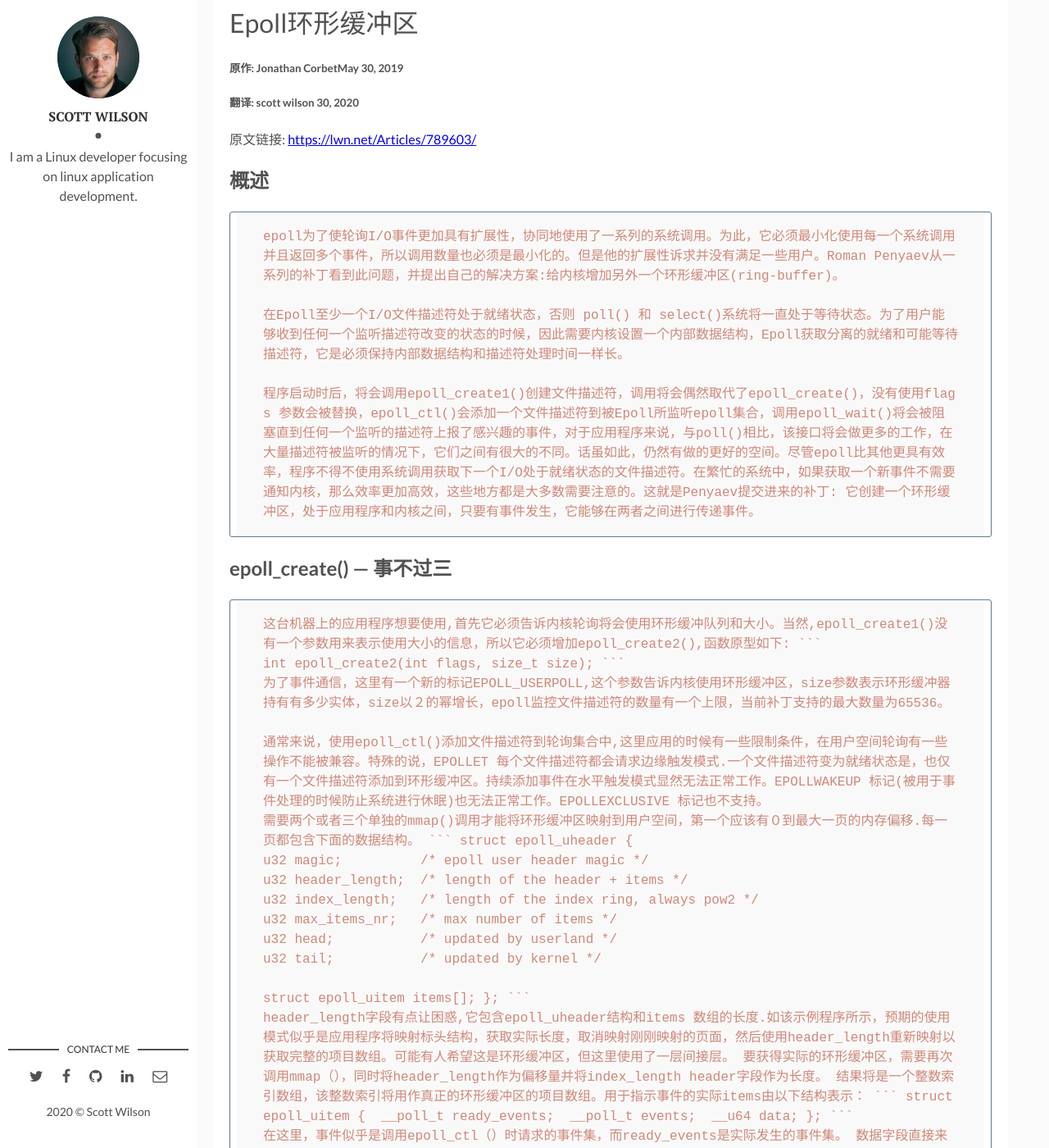
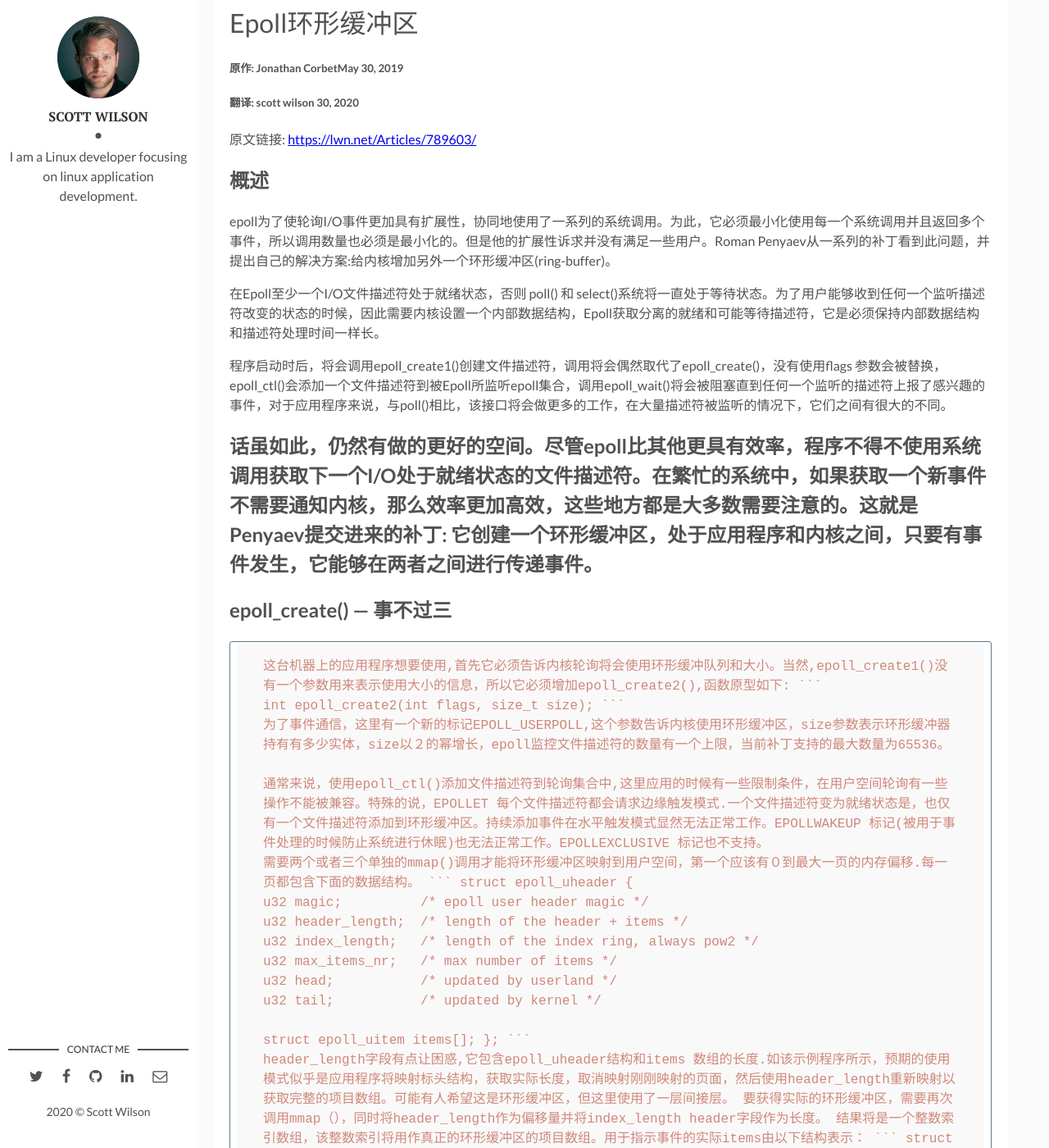
Before and after one commit to scottwxt/growBlog, a Jekyll site: the page built from _posts/2020-05-31-A-ring-buffer-for-Epoll.md, in a window 1280 px wide and 1400 px high, scrolled down 637 px. Shown: the whole window at 82% size. Built offline with Jekyll 4.4.1, drawn with Linux system fonts in a browser that asks for light colours; comment, search, counter and statistics services are not loaded; some of the changed text lies outside the part shown.

Commit message:
word formato #2

````diff
--- a/_posts/2020-05-31-A-ring-buffer-for-Epoll.md
+++ b/_posts/2020-05-31-A-ring-buffer-for-Epoll.md
@@ -11,12 +11,14 @@ tags: [Epoll, Linux, Kernel] # add tag
 ##### 翻译: scott wilson 30, 2020
 原文链接: [https://lwn.net/Articles/789603/](https://lwn.net/Articles/789603/)
 ## 概述
-    epoll为了使轮询I/O事件更加具有扩展性，协同地使用了一系列的系统调用。为此，它必须最小化使用每一个系统调用并且返回多个事件，所以调用数量也必须是最小化的。但是他的扩展性诉求并没有满足一些用户。Roman Penyaev从一系列的补丁看到此问题，并提出自己的解决方案:给内核增加另外一个环形缓冲区(ring-buffer)。
+epoll为了使轮询I/O事件更加具有扩展性，协同地使用了一系列的系统调用。为此，它必须最小化使用每一个系统调用并且返回多个事件，所以调用数量也必须是最小化的。但是他的扩展性诉求并没有满足一些用户。Roman Penyaev从一系列的补丁看到此问题，并提出自己的解决方案:给内核增加另外一个环形缓冲区(ring-buffer)。
 
-    在Epoll至少一个I/O文件描述符处于就绪状态，否则 poll() 和 select()系统将一直处于等待状态。为了用户能够收到任何一个监听描述符改变的状态的时候，因此需要内核设置一个内部数据结构，Epoll获取分离的就绪和可能等待描述符，它是必须保持内部数据结构和描述符处理时间一样长。
+  在Epoll至少一个I/O文件描述符处于就绪状态，否则 poll() 和 select()系统将一直处于等待状态。为了用户能够收到任何一个监听描述符改变的状态的时候，因此需要内核设置一个内部数据结构，Epoll获取分离的就绪和可能等待描述符，它是必须保持内部数据结构和描述符处理时间一样长。
 
-    程序启动时后，将会调用epoll_create1()创建文件描述符，调用将会偶然取代了epoll_create()，没有使用flags 参数会被替换，epoll_ctl()会添加一个文件描述符到被Epoll所监听epoll集合，调用epoll_wait()将会被阻塞直到任何一个监听的描述符上报了感兴趣的事件，对于应用程序来说，与poll()相比，该接口将会做更多的工作，在大量描述符被监听的情况下，它们之间有很大的不同。话虽如此，仍然有做的更好的空间。尽管epoll比其他更具有效率，程序不得不使用系统调用获取下一个I/O处于就绪状态的文件描述符。在繁忙的系统中，如果获取一个新事件不需要通知内核，那么效率更加高效，这些地方都是大多数需要注意的。这就是Penyaev提交进来的补丁: 它创建一个环形缓冲区，处于应用程序和内核之间，只要有事件发生，它能够在两者之间进行传递事件。
+  程序启动时后，将会调用epoll_create1()创建文件描述符，调用将会偶然取代了epoll_create()，没有使用flags 参数会被替换，epoll_ctl()会添加一个文件描述符到被Epoll所监听epoll集合，调用epoll_wait()将会被阻塞直到任何一个监听的描述符上报了感兴趣的事件，对于应用程序来说，与poll()相比，该接口将会做更多的工作，在大量描述符被监听的情况下，它们之间有很大的不同。
 
+  话虽如此，仍然有做的更好的空间。尽管epoll比其他更具有效率，程序不得不使用系统调用获取下一个I/O处于就绪状态的文件描述符。在繁忙的系统中，如果获取一个新事件不需要通知内核，那么效率更加高效，这些地方都是大多数需要注意的。这就是Penyaev提交进来的补丁: 它创建一个环形缓冲区，处于应用程序和内核之间，只要有事件发生，它能够在两者之间进行传递事件。
+---
 ## epoll_create() — 事不过三
     这台机器上的应用程序想要使用,首先它必须告诉内核轮询将会使用环形缓冲队列和大小。当然,epoll_create1()没有一个参数用来表示使用大小的信息，所以它必须增加epoll_create2(),函数原型如下:
 ```
@@ -58,9 +60,10 @@ struct epoll_uitem {
     header->head++;
 ```
     在实践中，此代码可能使用C原子操作，而不是直接读写，并且必须以循环方式增加磁头。 但是希望这个想法很明确。在空的环形缓冲区上忙等待显然不是理想的。 如果应用程序发现自己无事可做，它仍然可以调用epoll_wait（）进行阻塞，直到发生某些事情为止。 但是，只有在将事件数组作为NULL传递且maxevents设置为零时，此调用才会成功; 换句话说，epoll_wait（）将阻止，但它本身不会将任何事件返回给调用者。 不过，它将有帮助地返回ESTALE以指示环形缓冲区中有可用事件。该补丁集是其第三版，目前似乎几乎没有反对。 这项工作尚未进入linux-next，但似乎可以为5.3合并窗口做好准备。
-#
-
+---
 ## 一些抱怨
     弄清楚上面的接口需要进行大量的代码反向工程。这是一个相当复杂的新API，但是几乎没有文档记录。这将使它难以使用，但是缺乏文档也使得一开始很难审查API。令人怀疑的是，作者以外的任何人目前都没有编写任何代码来使用此API。开发社区在承诺使用此API之前是否会完全理解该API尚不清楚。
 
-    不过，也许最可悲的是，这将是内核中许多环形缓冲区接口中的另一个接口。其他包括perf事件，ftrace，io_uring，AF_XDP以及毫无疑问的其他立即出现的事件。这些接口中的每一个都是从头开始创建的，用户空间开发人员必须分别理解（并实现消费者）。如果内核为用户空间共享的环形缓冲区定义了一套标准，而不是每次都创建新的东西，这会很好吗？不能责怪当前补丁集失败。那艘船是前一段时间航行的。但这确实说明了如何设计Linux内核API的一个缺点。他们似乎注定永远无法融入一个连贯一致的整体。
+    不过，也许最可悲的是，这将是内核中许多环形缓冲区接口中的另一个接口。其他包括perf事件，ftrace，io_uring，AF_XDP以及毫无疑问的其他立即出现的事件。这些接口中的每一个都是从头开始创建的，用户空间开发人员必须分别理解（并实现消费者）。如果内核为用户空间共享的环形缓冲区定义了一套标准，而不是每次都创建新的东西，这会很好吗？不能责怪当前补丁集失败。那艘船是前一段时间航行的。但这确实说明了如何设计Linux内核API的一个缺点。
+    他们似乎注定永远无法融入一个连贯一致的整体。
+---
````
